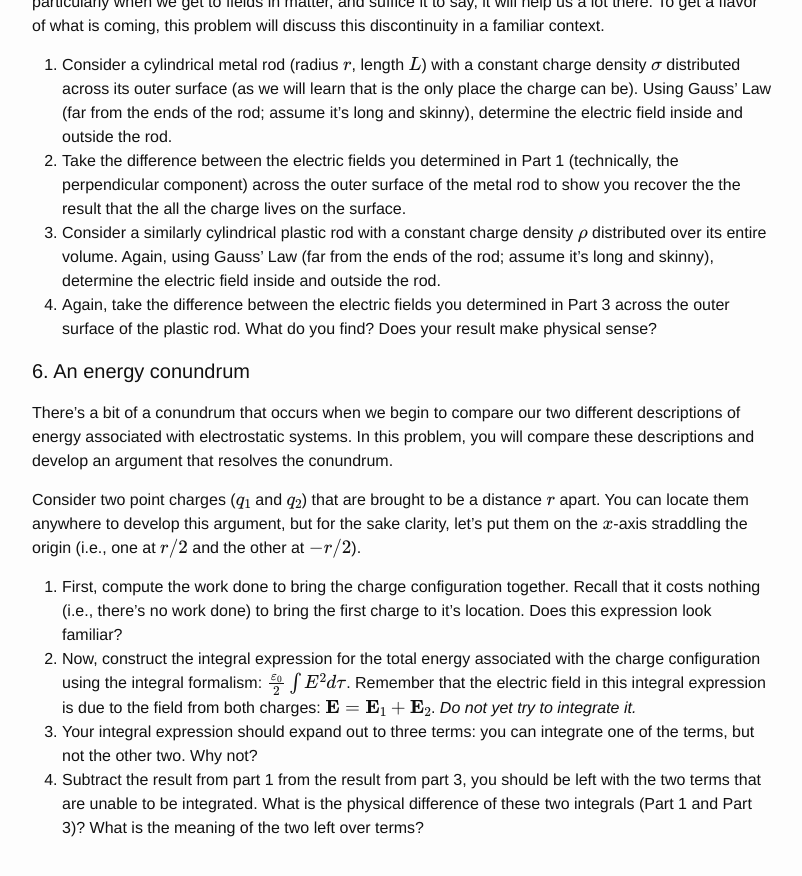
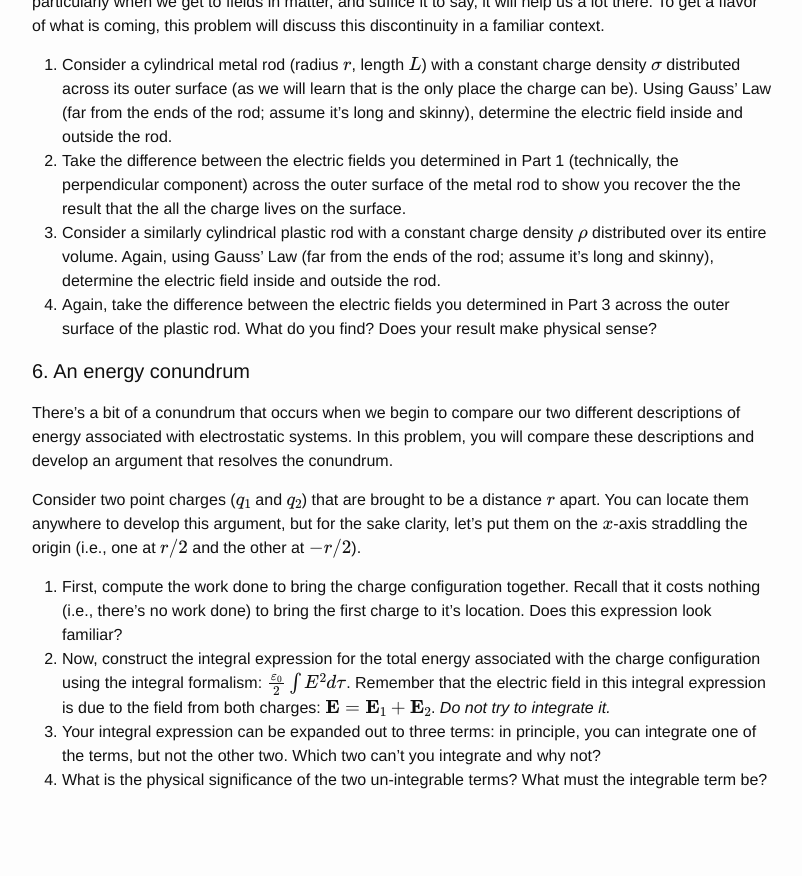
Before and after one commit to dannycab/phy481msu, a Jekyll site: the page built from assignments/homework4.md, in a window 1280 px wide and 900 px high, scrolled down 2034 px. Shown: the top 876 px of the window, without its empty margins (238-1040 px from the left). Built offline with Jekyll 4.4.1, drawn with Linux system fonts in a browser that asks for light colours; formulas are drawn with MathJax 3; after the commit the page ends 2886 px from its top, so only the background shows below that.

Commit message:
Fixed typo

```diff
--- a/assignments/homework4.md
+++ b/assignments/homework4.md
@@ -71,6 +71,6 @@ There's a bit of a conundrum that occurs when we begin to compare our two differ
 Consider two point charges ($q_1$ and $q_2$) that are brought to be a distance $r$ apart. You can locate them anywhere to develop this argument, but for the sake clarity, let's put them on the $x$-axis straddling the origin (i.e., one at $r/2$ and the other at $-r/2$).
 
 1. First, compute the work done to bring the charge configuration together. Recall that it costs nothing (i.e., there's no work done) to bring the first charge to it's location. Does this expression look familiar?
-2. Now, construct the integral expression for the total energy associated with the charge configuration using the integral formalism: $\frac{\varepsilon_0}{2} \int E^2 d\tau$. Remember that the electric field in this integral expression is due to the field from both charges: $\mathbf{E} = \mathbf{E}_1 + \mathbf{E}_2$. *Do not yet try to integrate it.*
-3. Your integral expression should expand out to three terms: you can integrate one of the terms, but not the other two. Why not?
-4. Subtract the result from part 1 from the result from part 3, you should be left with the two terms that are unable to be integrated. What is the physical difference of these two integrals (Part 1 and Part 3)? What is the meaning of the two left over terms?
+2. Now, construct the integral expression for the total energy associated with the charge configuration using the integral formalism: $\frac{\varepsilon_0}{2} \int E^2 d\tau$. Remember that the electric field in this integral expression is due to the field from both charges: $\mathbf{E} = \mathbf{E}_1 + \mathbf{E}_2$. *Do not try to integrate it.*
+3. Your integral expression can be expanded out to three terms: in principle, you can integrate one of the terms, but not the other two. Which two can't you integrate and why not?
+4. What is the physical significance of the two un-integrable terms? What must the integrable term be?
```
Also changed, not shown: 2 other files.
